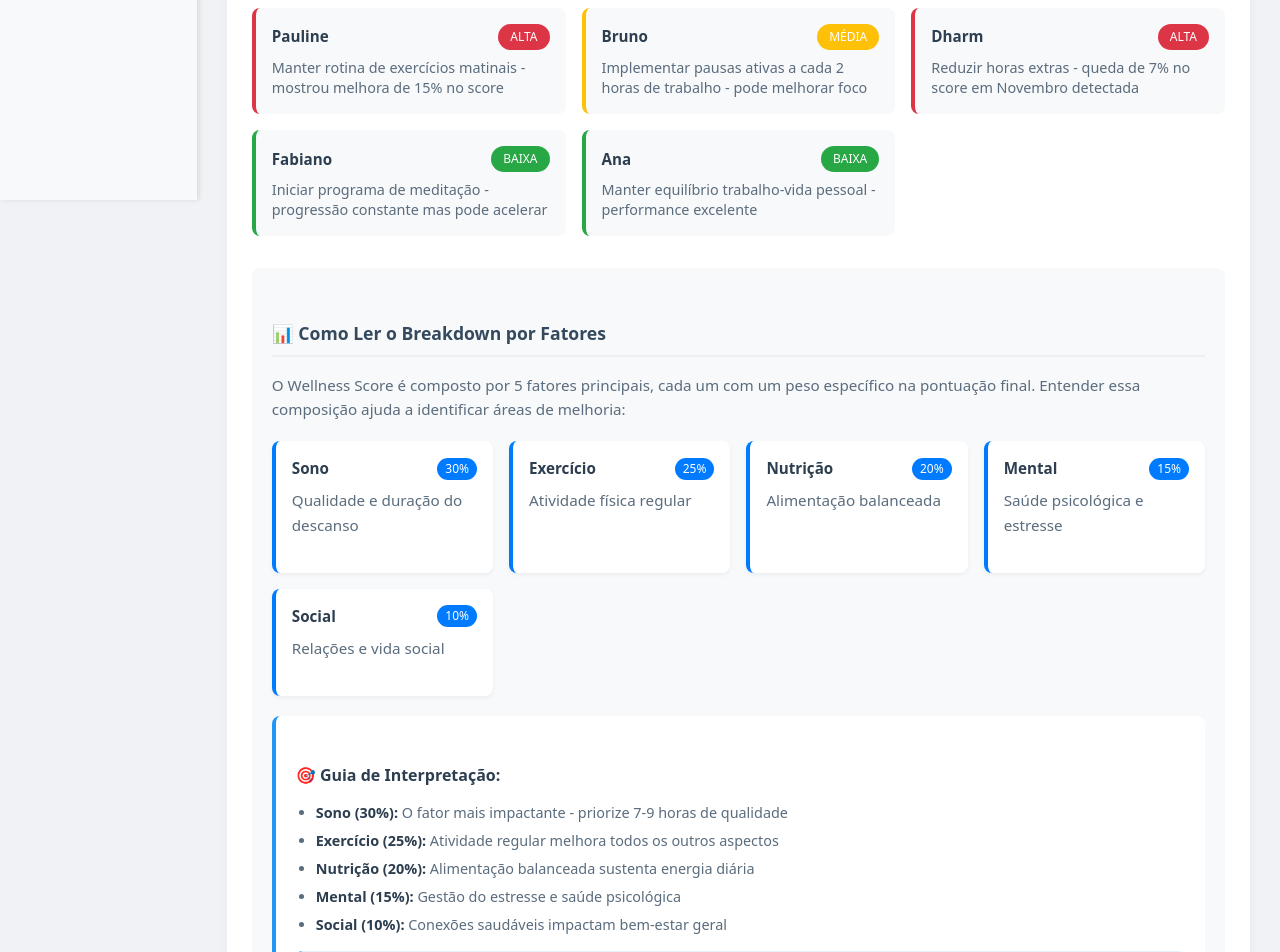
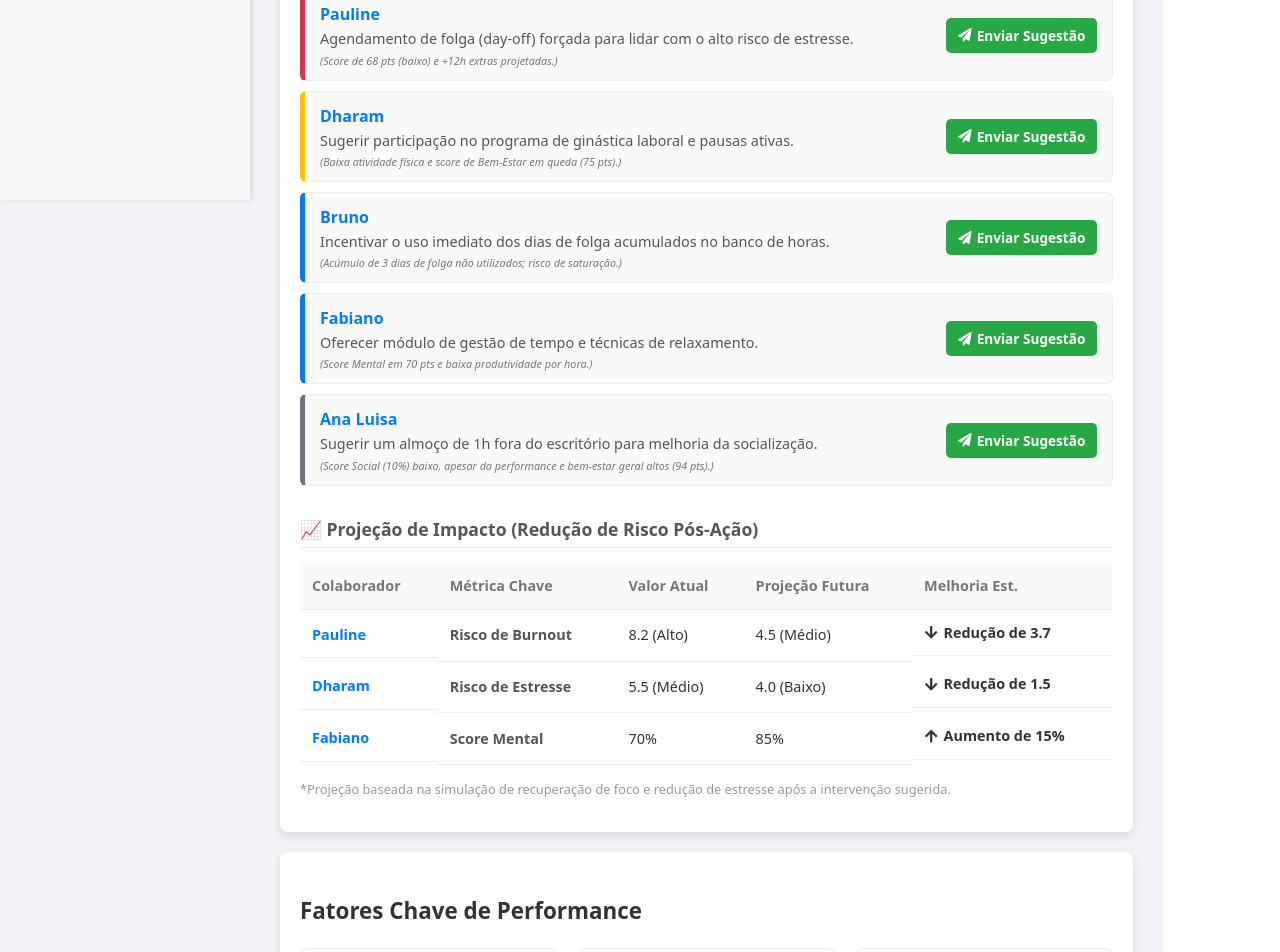
Before and after one commit to DharamLOL/GS-5POR2, a React app: page / in a window 1280 px wide. Shown: the part 640-1592 px from the top of the page. Built offline with nearby package versions, Linux system fonts and the light colour scheme; the HTML template or start-up script is replaced by a standard one.

Commit message:
melhorias no wellnes score

```diff
--- a/src/components/ChartCard/ChartCard.jsx
+++ b/src/components/ChartCard/ChartCard.jsx
@@ -1,7 +1,7 @@
-
 import React from 'react';
 import { Line } from 'react-chartjs-2';
 import styles from './ChartCard.module.css';
+import { FaChartLine, FaHeartbeat, FaPaperPlane, FaArrowDown, FaArrowUp } from 'react-icons/fa';
 import {
   Chart as ChartJS,
   CategoryScale,
@@ -24,47 +24,34 @@ ChartJS.register(
 );
 
 const ChartCard = () => {
+
+  // 1. Dados do Gráfico: Evolução Mensal do Wellness Score (0-100)
   const data = {
-    labels: ['Jan', 'Fev', 'Mar', 'Abr', 'Mai', 'Jun', 'Jul', 'Ago', 'Set', 'Out', 'Nov', 'Dez'],
+    labels: ['Ago', 'Set', 'Out', 'Nov', 'Dez (Proj.)'],
     datasets: [
       {
-        label: "Pauline",
-        data: [70, 75, 72, 80, 78, 85, 82, 90, 88, 92, 89, 95],
+        label: "Pauline (Risco)",
+        data: [80, 75, 70, 68, 85], // Queda devido à carga, Projeção de Recuperação (85)
         fill: false,
-        backgroundColor: '#007bff',
-        borderColor: '#007bff',
+        backgroundColor: '#dc3545', // Vermelho para risco
+        borderColor: '#dc3545',
         tension: 0.4,
       },
       {
-        label: "Bruno",
-        data: [65, 68, 72, 75, 78, 80, 82, 85, 83, 87, 90, 88],
+        label: "Ana Luisa (Estável)",
+        data: [92, 95, 93, 94, 95],
         fill: false,
         backgroundColor: '#28a745',
         borderColor: '#28a745',
         tension: 0.4,
       },
       {
-        label: "Dharm",
-        data: [80, 82, 78, 85, 83, 88, 90, 87, 92, 89, 85, 91],
+        label: "Média da Equipe",
+        data: [85, 84, 82, 80, 88],
         fill: false,
-        backgroundColor: '#dc3545',
-        borderColor: '#dc3545',
-        tension: 0.4,
-      },
-      {
-        label: "Fabiano",
-        data: [60, 65, 70, 68, 72, 75, 78, 80, 83, 85, 82, 87],
-        fill: false,
-        backgroundColor: '#ffc107',
-        borderColor: '#ffc107',
-        tension: 0.4,
-      },
-      {
-        label: "Ana",
-        data: [75, 78, 80, 82, 85, 83, 87, 90, 88, 92, 95, 93],
-        fill: false,
-        backgroundColor: '#6f42c1',
-        borderColor: '#6f42c1',
+        backgroundColor: '#007bff',
+        borderColor: '#007bff',
+        borderDash: [5, 5],
         tension: 0.4,
       },
     ],
@@ -73,156 +60,153 @@ const ChartCard = () => {
   const options = {
     responsive: true,
     plugins: {
-      legend: {
-        position: 'top',
-      },
+      legend: { position: 'top' },
       title: {
         display: true,
-        text: 'Evolução Mensal - Wellness Scores',
+        text: 'Evolução Mensal do Wellness Score (0-100)',
       },
     },
     scales: {
       y: {
-        beginAtZero: true,
+        beginAtZero: false,
         max: 100,
-        title: {
-          display: true,
-          text: 'Wellness Score (0-100)',
-        },
+        title: { display: true, text: 'Wellness Score' },
       },
-      x: {
-        title: {
-          display: true,
-          text: 'Mês',
-        },
-      },
+      x: { title: { display: true, text: 'Mês' } },
     },
-    interaction: {
-      mode: 'index',
-      intersect: false,
-    },
+    interaction: { mode: 'index', intersect: false },
   };
 
-  // Ações sugeridas pela IA
+  // 2. Ações Sugeridas (AGORA BEM-ESTAR)
   const aiSuggestions = [
     {
       person: "Pauline",
-      suggestion: "Manter rotina de exercícios matinais - mostrou melhora de 15% no score",
-      priority: "alta"
+      suggestion: "Agendamento de folga (day-off) forçada para lidar com o alto risco de estresse.",
+      priority: "Urgente",
+      id: 1,
+      reason: "Score de 68 pts (baixo) e +12h extras projetadas."
+    },
+    {
+      person: "Dharam",
+      suggestion: "Sugerir participação no programa de ginástica laboral e pausas ativas.",
+      priority: "Alta",
+      id: 2,
+      reason: "Baixa atividade física e score de Bem-Estar em queda (75 pts)."
     },
     {
       person: "Bruno",
-      suggestion: "Implementar pausas ativas a cada 2 horas de trabalho - pode melhorar foco",
-      priority: "média"
+      suggestion: "Incentivar o uso imediato dos dias de folga acumulados no banco de horas.",
+      priority: "Média",
+      id: 3,
+      reason: "Acúmulo de 3 dias de folga não utilizados; risco de saturação."
     },
     {
-      person: "Dharm",
-      suggestion: "Reduzir horas extras - queda de 7% no score em Novembro detectada",
-      priority: "alta"
+        person: "Fabiano",
+        suggestion: "Oferecer módulo de gestão de tempo e técnicas de relaxamento.",
+        priority: "Média",
+        id: 4,
+        reason: "Score Mental em 70 pts e baixa produtividade por hora."
     },
     {
-      person: "Fabiano",
-      suggestion: "Iniciar programa de meditação - progressão constante mas pode acelerar",
-      priority: "baixa"
+        person: "Ana Luisa",
+        suggestion: "Sugerir um almoço de 1h fora do escritório para melhoria da socialização.",
+        priority: "Baixa",
+        id: 5,
+        reason: "Score Social (10%) baixo, apesar da performance e bem-estar geral altos (94 pts)."
     },
-    {
-      person: "Ana",
-      suggestion: "Manter equilíbrio trabalho-vida pessoal - performance excelente",
-      priority: "baixa"
-    }
   ];
 
-  // Fatores de breakdown
-  const breakdownFactors = [
-    { factor: "Sono", weight: "30%", description: "Qualidade e duração do descanso" },
-    { factor: "Exercício", weight: "25%", description: "Atividade física regular" },
-    { factor: "Nutrição", weight: "20%", description: "Alimentação balanceada" },
-    { factor: "Mental", weight: "15%", description: "Saúde psicológica e estresse" },
-    { factor: "Social", weight: "10%", description: "Relações e vida social" }
+  // 3. Comparativo de Impacto (Atual vs. Projeção Pós-Ação)
+  const impactProjection = [
+    { person: 'Pauline', current: '8.2 (Alto)', projected: '4.5 (Médio)', metric: 'Risco de Burnout', improvement: 'Redução de 3.7' },
+    { person: 'Dharam', current: '5.5 (Médio)', projected: '4.0 (Baixo)', metric: 'Risco de Estresse', improvement: 'Redução de 1.5' },
+    { person: 'Fabiano', current: '70%', projected: '85%', metric: 'Score Mental', improvement: 'Aumento de 15%' },
   ];
+
+  const handleSendSuggestion = (person) => {
+    alert(`Sugestão de Bem-Estar enviada para ${person}. O colaborador será notificado e terá a opção de aceitar/confirmar a ação.`);
+  };
 
   const getPriorityColor = (priority) => {
     switch (priority) {
-      case 'alta': return '#dc3545';
-      case 'média': return '#ffc107';
-      case 'baixa': return '#28a745';
-      default: return '#6c757d';
+        case 'Urgente': return '#dc3545';
+        case 'Alta': return '#ffc107';
+        case 'Média': return '#007bff';
+        default: return '#6c757d';
     }
   };
 
+
   return (
     <div className={styles.card}>
-      <h3 className={styles.cardTitle}>Dashboard de Wellness - Análise Completa</h3>
+      <h3 className={styles.cardTitle}><FaHeartbeat className={styles.icon} /> Análise de Tendência de Bem-Estar</h3>
 
-      {/* Gráfico Principal */}
+      {/* 1. Gráfico Principal */}
       <div className={styles.chartSection}>
-        <h4 className={styles.sectionTitle}>Evolução Mensal - Wellness Scores</h4>
         <div className={styles.chartContainer}>
           <Line data={data} options={options} />
         </div>
       </div>
 
-      {/* Seção de Ações Sugeridas pela IA */}
+      {/* 2. Sugestões da IA com Botão de Ação */}
       <div className={styles.suggestionsSection}>
-        <h4 className={styles.sectionTitle}>🚀 Ações Sugeridas pela IA</h4>
-        <div className={styles.suggestionsGrid}>
-          {aiSuggestions.map((suggestion, index) => (
+        <h4 className={styles.sectionTitle}>🎯 Ações de Bem-Estar (Por Prioridade)</h4>
+        <div className={styles.suggestionsList}>
+          {aiSuggestions.map((suggestion) => (
             <div
-              key={index}
-              className={styles.suggestionCard}
-              style={{ borderLeft: `4px solid ${getPriorityColor(suggestion.priority)}` }}
+              key={suggestion.id}
+              className={styles.suggestionItem}
+              style={{ borderLeft: `5px solid ${getPriorityColor(suggestion.priority)}` }}
             >
-              <div className={styles.suggestionHeader}>
+              <div className={styles.suggestionContent}>
                 <span className={styles.personName}>{suggestion.person}</span>
-                <span
-                  className={styles.priorityBadge}
-                  style={{ backgroundColor: getPriorityColor(suggestion.priority) }}
-                >
-                  {suggestion.priority}
-                </span>
+                <p className={styles.suggestionText}>
+                    {suggestion.suggestion}
+                    <span className={styles.reasonText}> ({suggestion.reason})</span>
+                </p>
               </div>
-              <p className={styles.suggestionText}>{suggestion.suggestion}</p>
+              <button
+                className={styles.sendButton}
+                onClick={() => handleSendSuggestion(suggestion.person)}
+              >
+                <FaPaperPlane /> Enviar Sugestão
+              </button>
             </div>
           ))}
         </div>
       </div>
 
-      {/* Seção de Breakdown por Fatores */}
+      {/* 3. Comparativo de Impacto (Projeção de Risco) */}
       <div className={styles.breakdownSection}>
-        <h4 className={styles.sectionTitle}>📊 Como Ler o Breakdown por Fatores</h4>
-        <div className={styles.breakdownExplanation}>
-          <p>
-            O Wellness Score é composto por 5 fatores principais, cada um com um peso específico
-            na pontuação final. Entender essa composição ajuda a identificar áreas de melhoria:
-          </p>
-
-          <div className={styles.factorsGrid}>
-            {breakdownFactors.map((factor, index) => (
-              <div key={index} className={styles.factorItem}>
-                <div className={styles.factorHeader}>
-                  <span className={styles.factorName}>{factor.factor}</span>
-                  <span className={styles.factorWeight}>{factor.weight}</span>
-                </div>
-                <p className={styles.factorDescription}>{factor.description}</p>
-              </div>
+        <h4 className={styles.sectionTitle}>📈 Projeção de Impacto (Redução de Risco Pós-Ação)</h4>
+        <table className={styles.impactTable}>
+          <thead>
+            <tr>
+              <th>Colaborador</th>
+              <th>Métrica Chave</th>
+              <th>Valor Atual</th>
+              <th>Projeção Futura</th>
+              <th>Melhoria Est.</th>
+            </tr>
+          </thead>
+          <tbody>
+            {impactProjection.map((item, index) => (
+              <tr key={index}>
+                <td className={styles.personName}>{item.person}</td>
+                <td className={styles.metricName}>{item.metric}</td>
+                <td>{item.current}</td>
+                <td>{item.projected}</td>
+                <td className={`${styles.improvementCell} ${item.metric.includes('Risco') ? styles.riskReduction : styles.improvement}`}>
+                  {item.metric.includes('Risco') ? <FaArrowDown className={styles.improvementIcon} /> : <FaArrowUp className={styles.improvementIcon} />}
+                   {item.improvement}
+                </td>
+              </tr>
             ))}
-          </div>
-
-          <div className={styles.interpretationGuide}>
-            <h5>🎯 Guia de Interpretação:</h5>
-            <ul>
-              <li><strong>Sono (30%):</strong> O fator mais impactante - priorize 7-9 horas de qualidade</li>
-              <li><strong>Exercício (25%):</strong> Atividade regular melhora todos os outros aspectos</li>
-              <li><strong>Nutrição (20%):</strong> Alimentação balanceada sustenta energia diária</li>
-              <li><strong>Mental (15%):</strong> Gestão do estresse e saúde psicológica</li>
-              <li><strong>Social (10%):</strong> Conexões saudáveis impactam bem-estar geral</li>
-            </ul>
-            <p className={styles.tip}>
-              💡 <strong>Dica:</strong> Foque primeiro nos fatores com maior peso para maximizar
-              seu score geral. Pequenas melhorias no sono e exercício têm o maior impacto.
-            </p>
-          </div>
-        </div>
+          </tbody>
+        </table>
+        <p className={styles.tip}>
+          *Projeção baseada na simulação de recuperação de foco e redução de estresse após a intervenção sugerida.
+        </p>
       </div>
     </div>
   );
--- a/src/components/ChartCard/ChartCard.module.css
+++ b/src/components/ChartCard/ChartCard.module.css
@@ -1,234 +1,172 @@
+
 .card {
-  background-color: white;
+  background-color: #FFFFFF;
   border-radius: 8px;
-  box-shadow: 0 4px 10px rgba(0, 0, 0, 0.05);
-  padding: 25px;
-  margin-bottom: 30px;
+  box-shadow: 0 4px 10px rgba(0, 0, 0, 0.1);
+  padding: 20px;
+  color: #333333;
+  margin-bottom: 20px;
 }
 
 .cardTitle {
-  font-size: 1.2em;
-  color: #333;
+  font-size: 1.4em;
+  font-weight: bold;
+  color: #333333;
+  display: flex;
+  align-items: center;
   margin-bottom: 20px;
 }
 
-.chartContainer {
-  height: 300px; /* Ajuste a altura conforme necessário */
-  width: 100%;
+.cardTitle svg {
+  margin-right: 10px;
+  color: #dc3545; /* Cor para o ícone de Bem-EEstar/Coração */
 }
 
-/* Novas estilizações adicionadas */
 .sectionTitle {
-  color: #34495e;
-  font-size: 1.1rem;
-  margin: 32px 0 16px 0;
-  padding-bottom: 8px;
-  border-bottom: 2px solid #ecf0f1;
-  font-weight: 600;
+  font-size: 1.1em;
+  font-weight: bold;
+  color: #555555;
+  border-bottom: 1px solid #EEEEEE;
+  padding-bottom: 5px;
+  margin-top: 15px;
+  margin-bottom: 15px;
 }
 
-.chartSection {
-  margin-bottom: 32px;
+/* --- 1. GRÁFICO --- */
+.chartContainer {
+    position: relative;
+    height: 350px;
+    margin-bottom: 30px;
 }
 
-/* Ações Sugeridas */
+/* --- 2. SUGESTÕES DA IA (Lista de Ação) --- */
+
 .suggestionsSection {
-  margin: 32px 0;
+    margin-top: 30px;
 }
 
-.suggestionsGrid {
-  display: grid;
-  gap: 16px;
-  grid-template-columns: repeat(auto-fit, minmax(300px, 1fr));
+.suggestionsList {
+    display: flex;
+    flex-direction: column;
+    gap: 10px;
+    margin-bottom: 30px;
 }
 
-.suggestionCard {
-  background: #f8f9fa;
-  padding: 16px;
-  border-radius: 8px;
-  border-left: 4px solid #007bff;
-  transition: transform 0.2s ease, box-shadow 0.2s ease;
+.suggestionItem {
+    display: flex;
+    justify-content: space-between;
+    align-items: center;
+    background-color: #FAFAFA;
+    padding: 12px 15px;
+    border-radius: 6px;
+    border: 1px solid #EEEEEE;
 }
 
-.suggestionCard:hover {
-  transform: translateY(-2px);
-  box-shadow: 0 4px 8px rgba(0, 0, 0, 0.1);
-}
-
-.suggestionHeader {
-  display: flex;
-  justify-content: space-between;
-  align-items: center;
-  margin-bottom: 8px;
+.suggestionContent {
+    flex-grow: 1;
+    padding-right: 15px;
 }
 
 .personName {
-  font-weight: 600;
-  color: #2c3e50;
-  font-size: 0.95rem;
-}
-
-.priorityBadge {
-  color: white;
-  padding: 4px 12px;
-  border-radius: 20px;
-  font-size: 0.75rem;
-  font-weight: 500;
-  text-transform: uppercase;
+    font-weight: bold;
+    color: #007bff;
+    font-size: 1em;
+    display: block;
+    margin-bottom: 3px;
 }
 
 .suggestionText {
-  color: #5a6c7d;
-  margin: 0;
-  line-height: 1.4;
-  font-size: 0.9rem;
+    font-size: 0.9em;
+    color: #555;
+    margin: 0;
+    line-height: 1.4;
 }
 
-/* Breakdown Section */
-.breakdownSection {
-  background: #f8f9fa;
-  padding: 20px;
-  border-radius: 8px;
-  margin-top: 24px;
+.reasonText {
+    /* Estilo para a razão dentro do card de sugestão */
+    display: block;
+    font-size: 0.75em;
+    color: #777;
+    margin-top: 3px;
+    font-style: italic;
 }
 
-.breakdownExplanation p {
-  color: #5a6c7d;
-  line-height: 1.6;
-  margin-bottom: 20px;
-  font-size: 0.95rem;
+.sendButton {
+    background-color: #28a745; /* Verde para Ação de Envio */
+    color: white;
+    border: none;
+    padding: 8px 12px;
+    border-radius: 5px;
+    cursor: pointer;
+    font-weight: 600;
+    font-size: 0.85em;
+    display: flex;
+    align-items: center;
+    transition: background-color 0.2s;
+    min-width: 130px; /* Para manter o alinhamento */
+    justify-content: center;
 }
 
-.factorsGrid {
-  display: grid;
-  gap: 16px;
-  margin: 20px 0;
-  grid-template-columns: repeat(auto-fit, minmax(200px, 1fr));
+.sendButton:hover {
+    background-color: #1e7e34;
 }
 
-.factorItem {
-  background: white;
-  padding: 16px;
-  border-radius: 8px;
-  border-left: 4px solid #007bff;
-  box-shadow: 0 2px 4px rgba(0,0,0,0.05);
-  transition: transform 0.2s ease;
+.sendButton svg {
+    margin-right: 5px;
 }
 
-.factorItem:hover {
-  transform: translateY(-2px);
+
+/* --- 3. COMPARATIVO DE IMPACTO (TABELA) --- */
+
+.impactTable {
+    width: 100%;
+    border-collapse: collapse;
+    margin-top: 10px;
 }
 
-.factorHeader {
-  display: flex;
-  justify-content: space-between;
-  align-items: center;
-  margin-bottom: 8px;
+.impactTable th, .impactTable td {
+    padding: 12px;
+    text-align: left;
+    border-bottom: 1px solid #EEEEEE;
+    font-size: 0.9em;
 }
 
-.factorName {
-  font-weight: 600;
-  color: #2c3e50;
-  font-size: 0.95rem;
+.impactTable thead th {
+    background-color: #FAFAFA;
+    font-weight: 600;
+    color: #777;
 }
 
-.factorWeight {
-  background: #007bff;
-  color: white;
-  padding: 2px 8px;
-  border-radius: 12px;
-  font-size: 0.75rem;
-  font-weight: 500;
+.impactTable tbody tr:hover {
+    background-color: #fcfcfc;
 }
 
-.factorDescription {
-  color: #6c757d;
-  font-size: 0.85rem;
-  margin: 0;
-  line-height: 1.4;
+.metricName {
+    font-weight: 600;
+    color: #555;
 }
 
-.interpretationGuide {
-  background: white;
-  padding: 20px;
-  border-radius: 8px;
-  margin-top: 20px;
-  border-left: 4px solid #2196f3;
+.improvementCell {
+    font-weight: bold;
+    display: flex;
+    align-items: center;
 }
 
-.interpretationGuide h5 {
-  color: #2c3e50;
-  margin-bottom: 12px;
-  font-size: 1rem;
+.improvementIcon {
+    margin-right: 5px;
 }
 
-.interpretationGuide ul {
-  color: #5a6c7d;
-  margin-bottom: 16px;
-  padding-left: 20px;
+/* Estilos de Cor para a Célula de Melhoria/Risco */
+.improvementCell[class*="FaArrowUp"] {
+    color: #28a745; /* Verde para scores de bem-estar subindo */
 }
 
-.interpretationGuide li {
-  margin-bottom: 8px;
-  line-height: 1.4;
-  font-size: 0.9rem;
-}
-
-.interpretationGuide strong {
-  color: #2c3e50;
+.improvementCell[class*="FaArrowDown"] {
+    color: #dc3545; /* Vermelho para risco caindo (o que é positivo) */
 }
 
 .tip {
-  background: #e3f2fd;
-  padding: 12px 16px;
-  border-radius: 6px;
-  border-left: 4px solid #2196f3;
-  margin: 0;
-  font-style: italic;
-  font-size: 0.9rem;
-  color: #1565c0;
+    font-size: 0.8em;
+    color: #999;
+    margin-top: 15px;
 }
-
-/* Responsividade */
-@media (max-width: 768px) {
-  .card {
-    padding: 20px;
-    margin-bottom: 20px;
-  }
-
-  .suggestionsGrid {
-    grid-template-columns: 1fr;
-  }
-
-  .factorsGrid {
-    grid-template-columns: 1fr;
-  }
-
-  .chartContainer {
-    height: 250px;
-  }
-
-  .sectionTitle {
-    font-size: 1rem;
-    margin: 24px 0 12px 0;
-  }
-}
-
-@media (max-width: 480px) {
-  .card {
-    padding: 16px;
-  }
-
-  .chartContainer {
-    height: 200px;
-  }
-
-  .suggestionCard,
-  .factorItem {
-    padding: 12px;
-  }
-
-  .breakdownSection {
-    padding: 16px;
-  }
-}
```
